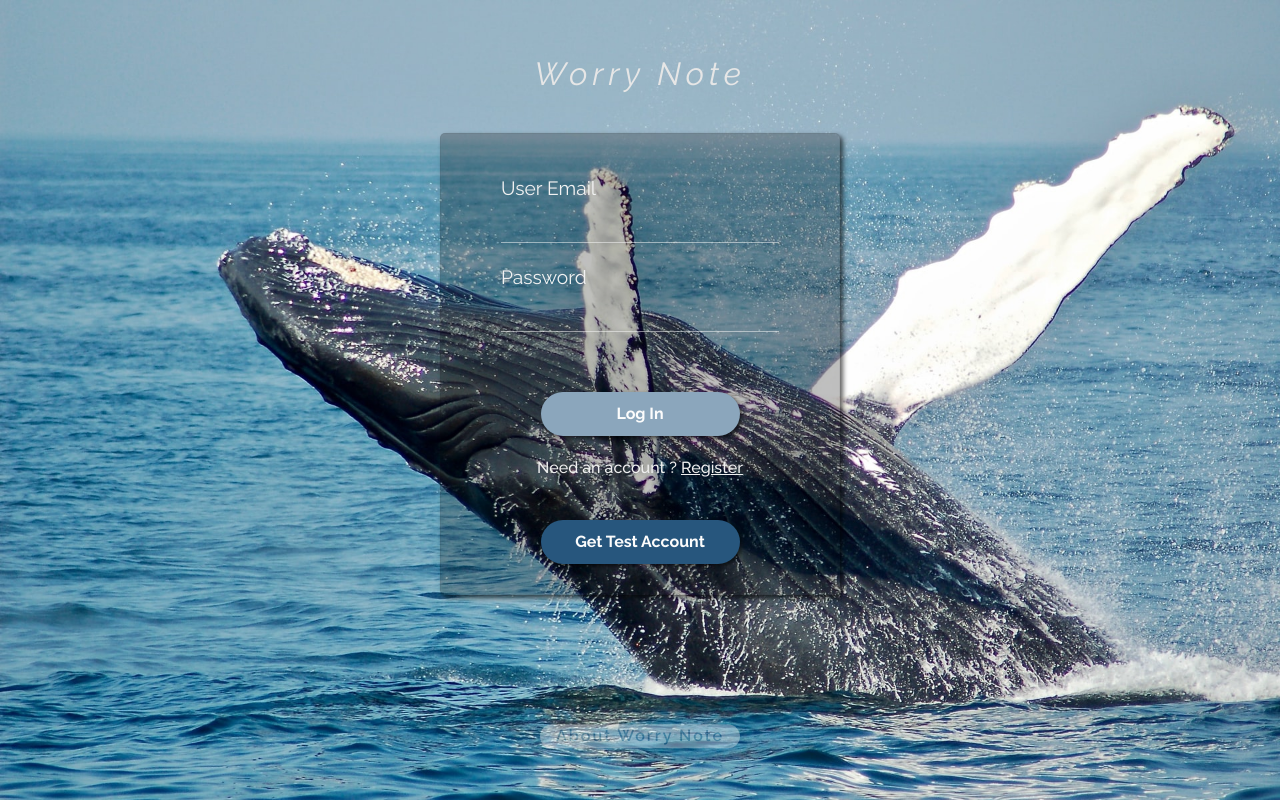
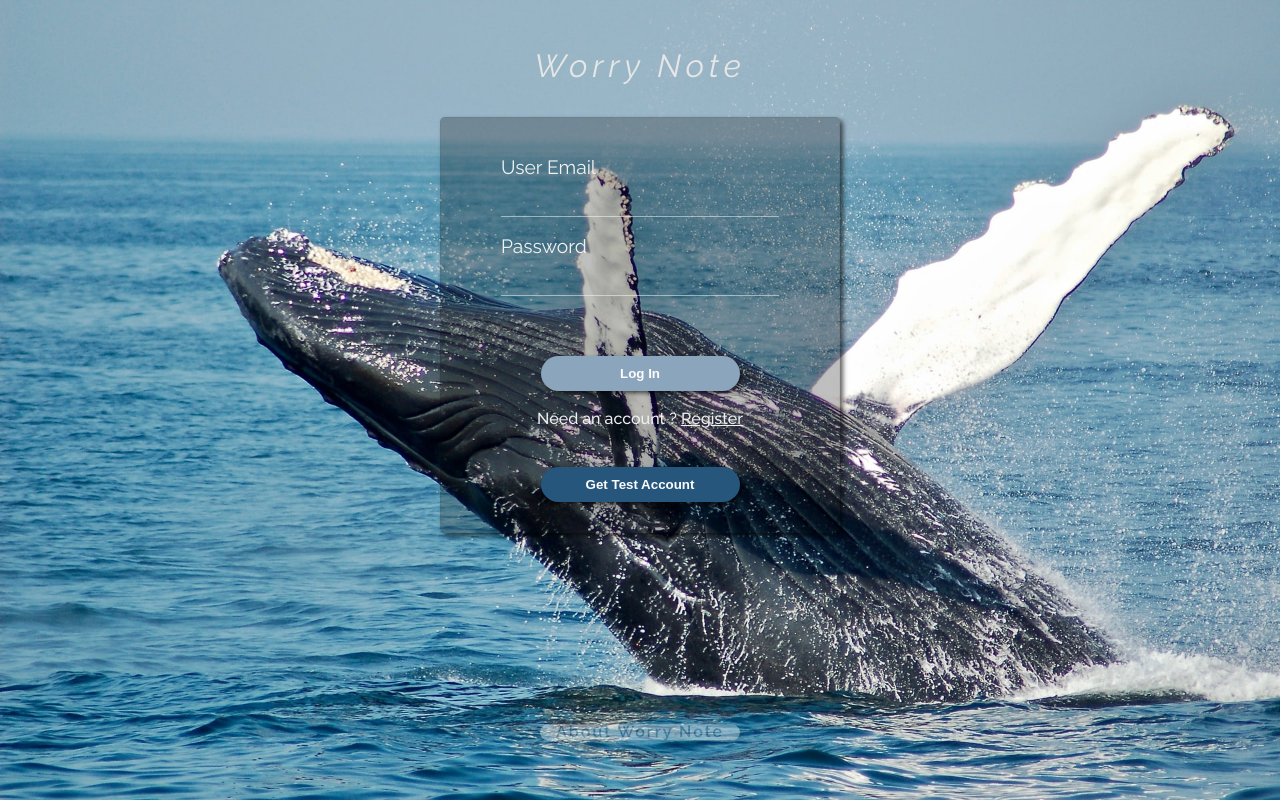
Before and after one commit to kristychaotw/WorriesGoAway, a React app: page / in a window 1280 px wide. Built offline with nearby package versions, Linux system fonts and the light colour scheme; no server answers.

Commit message:
[remove]: tailwind css

```diff
--- a/package.json
+++ b/package.json
@@ -56,7 +56,6 @@
     "redux": "^4.2.0",
     "redux-thunk": "^2.4.1",
     "regenerator-runtime": "^0.13.9",
-    "styled-components": "^5.3.5",
-    "tailwindcss": "^3.1.2"
+    "styled-components": "^5.3.5"
   }
 }
--- a/postcss.config.js
+++ b/postcss.config.js
@@ -1,6 +1,5 @@
 module.exports = {
   plugins: {
-    tailwindcss: {},
     autoprefixer: {},
   },
 }
--- a/src/components/styles/Global.js
+++ b/src/components/styles/Global.js
@@ -1,6 +1,80 @@
 import { createGlobalStyle } from "styled-components";
 
-const GlobalStyles = createGlobalStyle`
+
+export const ResetStyle = createGlobalStyle`
+html, body, div, span, applet, object, iframe, h1, h2, h3, h4, h5, h6, p, blockquote, pre, a, abbr, acronym, address, big, cite, code, del, dfn, em, img, ins, kbd, q, s, samp, small, strike, strong, sub, sup, tt, var, b, u, i, center, dl, dt, dd, ol, ul, li, fieldset, form, label, legend, table, caption, tbody, tfoot, thead, tr, th, td, article, aside, canvas, details, embed, figure, figcaption, footer, header, hgroup, menu, nav, output, ruby, section, summary, time, mark, audio, video {
+  margin: 0;
+  padding: 0;
+  border: 0;
+  font-size: 100%;
+  font: inherit;
+  vertical-align: baseline;
+  box-sizing: border-box;
+}
+address, caption, cite, code, dfn, em, strong, th, var, b {
+  font-weight: normal;
+  font-style: normal;
+}
+abbr, acronym {
+  border: 0;
+}
+article, aside, details, figcaption, figure, footer, header, hgroup, menu, nav, section {
+  display: block;
+}
+*,
+*::after,
+*::before {
+  margin: 0;
+  padding: 0;
+  box-sizing: inherit;
+}
+html {
+  text-size-adjust: 100%;
+  box-sizing: border-box;
+}
+body {
+    line-height: 1;
+}
+ol, ul {
+  list-style: none;
+}
+blockquote, q {
+  quotes: none;
+}
+blockquote {
+  &:before,   &:after {
+    content: '';
+    content: none;
+  }
+}
+q {
+  &:before,   &:after {
+    content: '';
+    content: none;
+  }
+}
+table {
+  border-collapse: collapse;
+  border-spacing: 0;
+}
+caption, th {
+  text-align: left;
+}
+textarea {
+  resize: none;
+}
+a {
+  text-decoration: none;
+  cursor: pointer;
+}
+button {
+  padding: 0;
+  border: none;
+  background: none;
+}
+`;
+
+export const GlobalStyles = createGlobalStyle`
 
 html{
     scrollbar-width: thin;
@@ -36,5 +110,3 @@ body{
     color:#656565;
 }
 `;
-
-export default GlobalStyles;
--- a/src/index.css
+++ /dev/null
@@ -1,3 +0,0 @@
-@tailwind base;
-@tailwind components;
-@tailwind utilities;
--- a/src/index.js
+++ b/src/index.js
@@ -1,4 +1,3 @@
-import "./index.css";
 import "core-js/stable";
 import "regenerator-runtime/runtime";
 import React from "react";
@@ -11,7 +10,6 @@ import stampReducer from "./reducers/stamp";
 import formReducer from "./reducers/form";
 import listReducer from "./reducers/list";
 import modalReducer from "./reducers/modal";
-import GlobalStyles from "./components/styles/Global";
 
 const store = configureStore({
   reducer: {
--- a/src/pages/App.js
+++ b/src/pages/App.js
@@ -1,6 +1,6 @@
 import React, { useContext } from "react";
 import { ThemeProvider } from "styled-components";
-import GlobalStyles from "../components/styles/Global";
+import { GlobalStyles, ResetStyle } from "../components/styles/Global";
 import { AppContainer } from "../components/styles/container.css";
 import { Routes, Route, useLocation } from "react-router-dom";
 import Nav from "../components/Nav";
@@ -84,6 +84,7 @@ export default function App() {
   const location = useLocation();
   return (
     <div>
+      <ResetStyle />
       <GlobalStyles />
       <AuthProvider>
         <FMContextVar.Provider value={pageVariants}>
@@ -105,7 +106,6 @@ export default function App() {
                       <Route path="/list" element={<ListPage />} />
                       <Route path="/note" element={<ShowNotePage />} />
                       <Route path="/user" element={<ProfilePage />} />
-
                       <Route path="*" element={<div>404 Not Found</div>} />
                     </Route>
                   </Routes>
--- a/src/pages/LoginPage/components/LoginForm.js
+++ b/src/pages/LoginPage/components/LoginForm.js
@@ -83,6 +83,7 @@ export default function LoginForm() {
           type="email"
           required
           pattern={regexEmail}
+          autoComplete="current-email"
           onFocus={() => setValidationMsg("")}
           onKeyDown={() => checkFormat("email", emailRef.current.value)}
         />
@@ -92,6 +93,7 @@ export default function LoginForm() {
           type="password"
           required
           pattern={regexPwd}
+          autoComplete="current-password"
           onFocus={() => setValidationMsg("")}
           onKeyDown={() => checkFormat("pwd", passwordRef.current.value)}
         />
--- a/tailwind.config.js
+++ /dev/null
@@ -1,10 +0,0 @@
-module.exports = {
-  purge:[
-    './dist/**/*.html'
-  ],
-  content: [],
-  theme: {
-    extend: {},
-  },
-  plugins: [],
-}
```
Also changed, not shown: webpack.config.js (+5 -3 lines), 1 other file (tests, documents, lock files or other folders).
